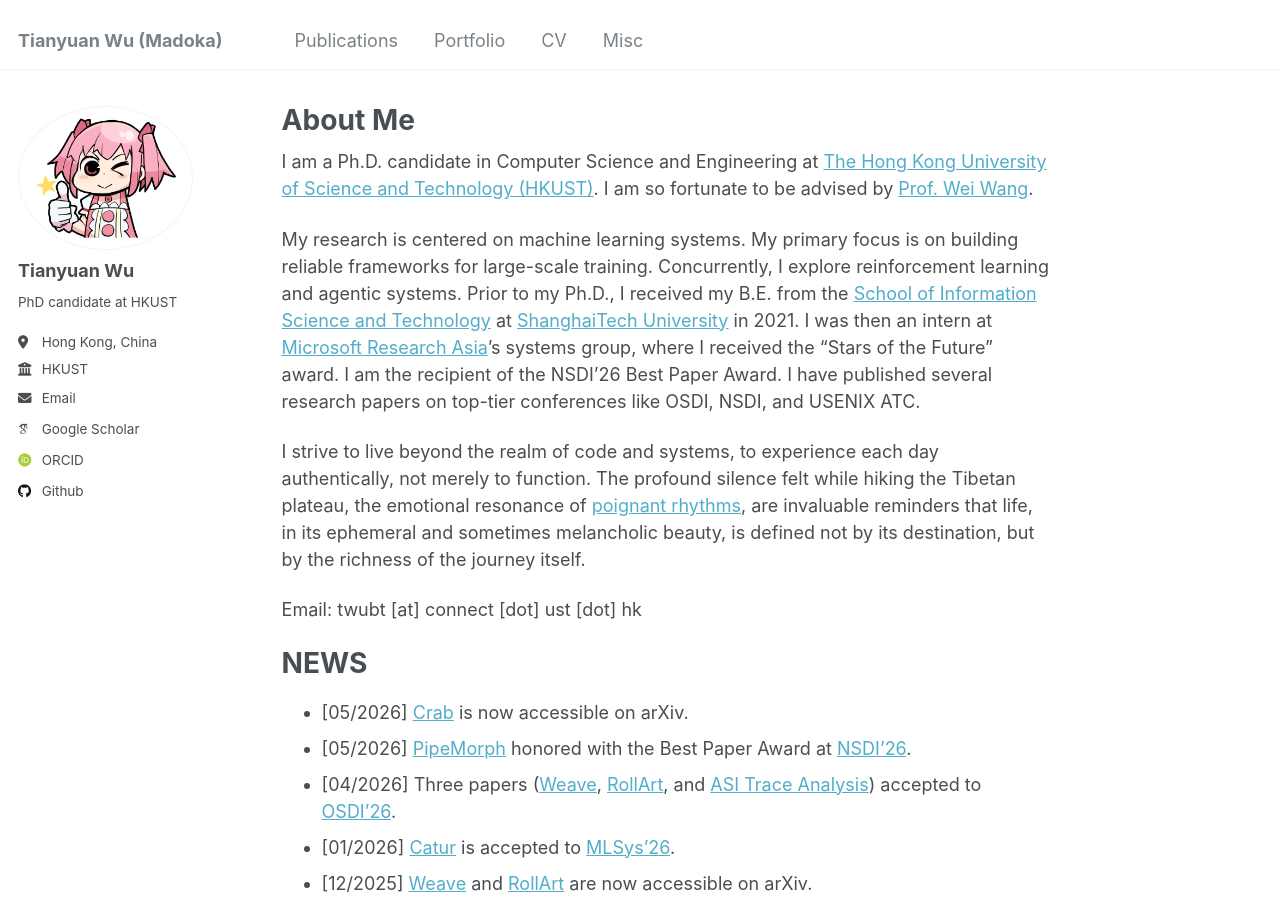
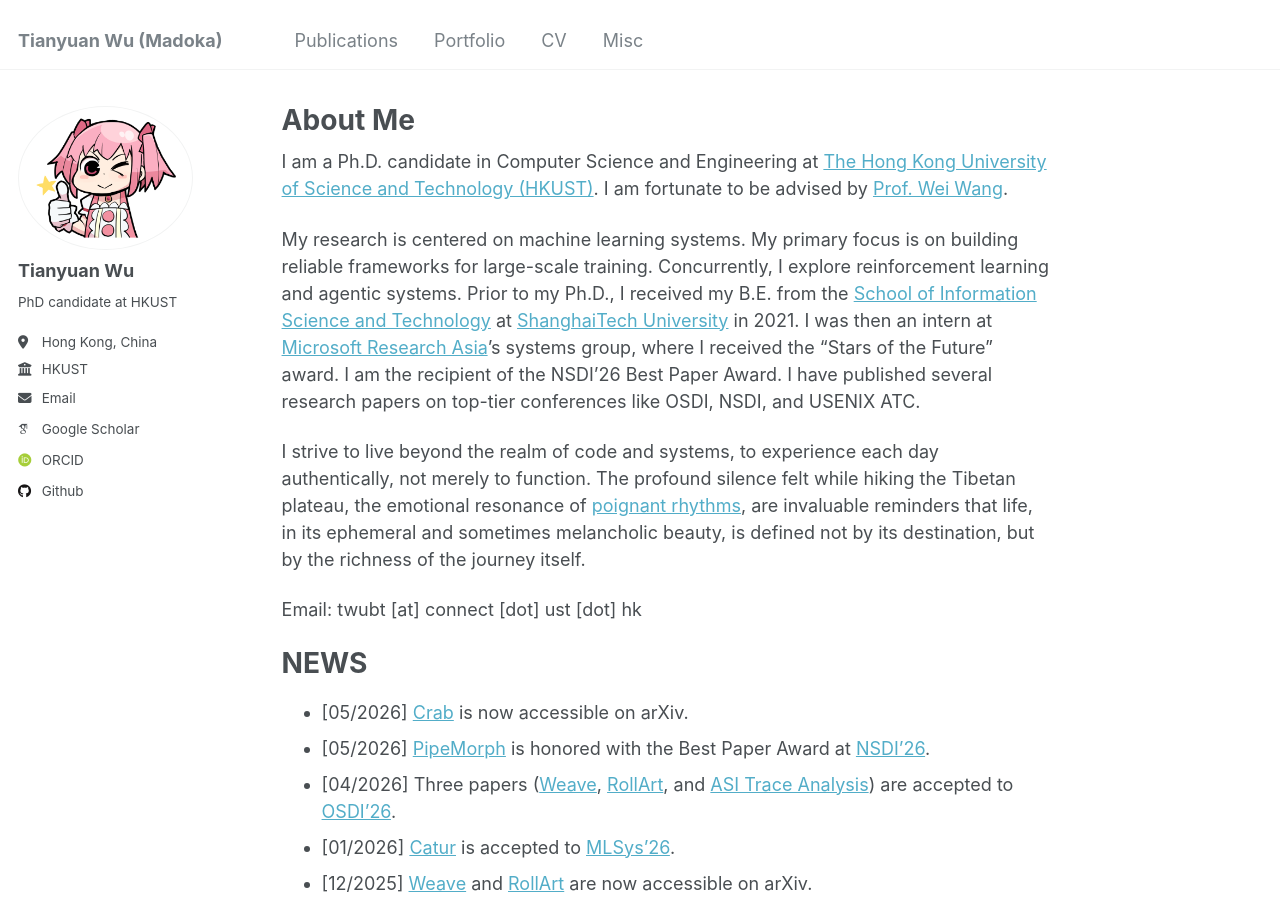
Before and after one commit to wutianyuan1/wutianyuan1.github.io, a Jekyll site: the page built from _pages/about.md, in a window 1280 px wide and 900 px high. Built offline with Jekyll 4.4.1, drawn with Linux system fonts in a browser that asks for light colours; some web fonts are replaced.

Commit message:
fix consistency issues via claude code

```diff
--- a/_config.yml
+++ b/_config.yml
@@ -11,7 +11,7 @@
 title                    : "Tianyuan Wu (Madoka)"
 title_separator          : "-"
 name                     : &name "Tianyuan Wu"
-description              : &description "I am Tianyuan Wu."
+description              : &description "PhD candidate at HKUST, working on ML systems, distributed training, and RL infrastructure."
 url                      : https://wutianyuan1.github.io # the base hostname & protocol for your site e.g. "https://mmistakes.github.io"
 baseurl                  : "" # the subpath of your site, e.g. "/blog"
 repository               : "wutianyuan1/wutianyuan1.github.io"
@@ -28,7 +28,7 @@
   location         : "Hong Kong, China"
   employer         : "HKUST"
   uri              : # URL
-  email            : "twubt@cse.ust.hk"
+  email            : "twubt@connect.ust.hk"
 
   # Academic websites
   arxiv            : # URL - Update with the correct link to your profile
--- a/_includes/archive-single.html
+++ b/_includes/archive-single.html
@@ -43,6 +43,7 @@
           <span class="pub-links">
             {% if post.paperurl %}<a href="{{ post.paperurl }}">[Paper]</a>{% endif %}
             {% if post.slidesurl %}<a href="{{ post.slidesurl }}">[Slides]</a>{% endif %}
+            {% if post.demourl %}<a href="{{ post.demourl }}">[Demo]</a>{% endif %}
           </span>
         </div>
       </div>
--- a/_layouts/single.html
+++ b/_layouts/single.html
@@ -66,6 +66,10 @@
           <p style="font-size: smaller"><a href="{{ page.slidesurl }}">Download Slides</a></p>
         {% endif %}
 
+        {% if page.demourl %}
+          <p style="font-size: smaller"><a href="{{ page.demourl }}">Online Demo</a></p>
+        {% endif %}
+
         {% if page.link %}<div><a href="{{ page.link }}" class="btn">{{ site.data.ui-text[site.locale].ext_link_label | default: "Direct Link" }}</a></div>{% endif %}
       </section>
 
--- a/_pages/about.md
+++ b/_pages/about.md
@@ -7,7 +7,7 @@
   - /about.html
 ---
 
-I am a Ph.D. candidate in Computer Science and Engineering at [The Hong Kong University of Science and Technology (HKUST)](https://hkust.edu.hk/). I am so fortunate to be advised by [Prof. Wei Wang](https://www.cse.ust.hk/~weiwa/).
+I am a Ph.D. candidate in Computer Science and Engineering at [The Hong Kong University of Science and Technology (HKUST)](https://hkust.edu.hk/). I am fortunate to be advised by [Prof. Wei Wang](https://www.cse.ust.hk/~weiwa/).
 
 My research is centered on machine learning systems. My primary focus is on building reliable frameworks for large-scale training. Concurrently, I explore reinforcement learning and agentic systems. Prior to my Ph.D., I received my B.E. from the [School of Information Science and Technology](https://sist.shanghaitech.edu.cn/sist_en/) at [ShanghaiTech University](https://www.shanghaitech.edu.cn/eng/) in 2021. I was then an intern at [Microsoft Research Asia](https://www.microsoft.com/en-us/research/lab/microsoft-research-asia/)'s systems group, where I received the "Stars of the Future" award. I am the recipient of the NSDI'26 Best Paper Award. I have published several research papers on top-tier conferences like OSDI, NSDI, and USENIX ATC.
 
@@ -18,8 +18,8 @@
 NEWS
 ======
 - [05/2026] [Crab](https://arxiv.org/abs/2604.28138) is now accessible on arXiv.
-- [05/2026] [PipeMorph](http://wutianyuan1.github.io/files/2504.19232v1.pdf) honored with the Best Paper Award at [NSDI'26](https://www.usenix.org/conference/nsdi26/).
-- [04/2026] Three papers ([Weave](https://arxiv.org/abs/2512.11306v1), [RollArt](https://arxiv.org/abs/2512.22560), and [ASI Trace Analysis](https://www.usenix.org/conference/osdi26)) accepted to [OSDI'26](https://www.usenix.org/conference/osdi26).
+- [05/2026] [PipeMorph](http://wutianyuan1.github.io/files/2504.19232v1.pdf) is honored with the Best Paper Award at [NSDI'26](https://www.usenix.org/conference/nsdi26/).
+- [04/2026] Three papers ([Weave](https://arxiv.org/abs/2512.11306v1), [RollArt](https://arxiv.org/abs/2512.22560), and [ASI Trace Analysis](https://www.usenix.org/conference/osdi26)) are accepted to [OSDI'26](https://www.usenix.org/conference/osdi26).
 - [01/2026] [Catur](https://openreview.net/forum?id=guCUThRvX5) is accepted to [MLSys'26](https://mlsys.org/Conferences/2026).
 - [12/2025] [Weave](https://arxiv.org/abs/2512.11306v1) and [RollArt](https://arxiv.org/abs/2512.22560) are now accessible on arXiv.
 - [12/2025] [RollPacker](https://arxiv.org/abs/2509.21009) is accepted to [NSDI'26](https://www.usenix.org/conference/nsdi26/).
```
Also changed, not shown: _pages/cv.md (+1 -1 lines), _publications/pipemorph.md (+1 -1 lines).
